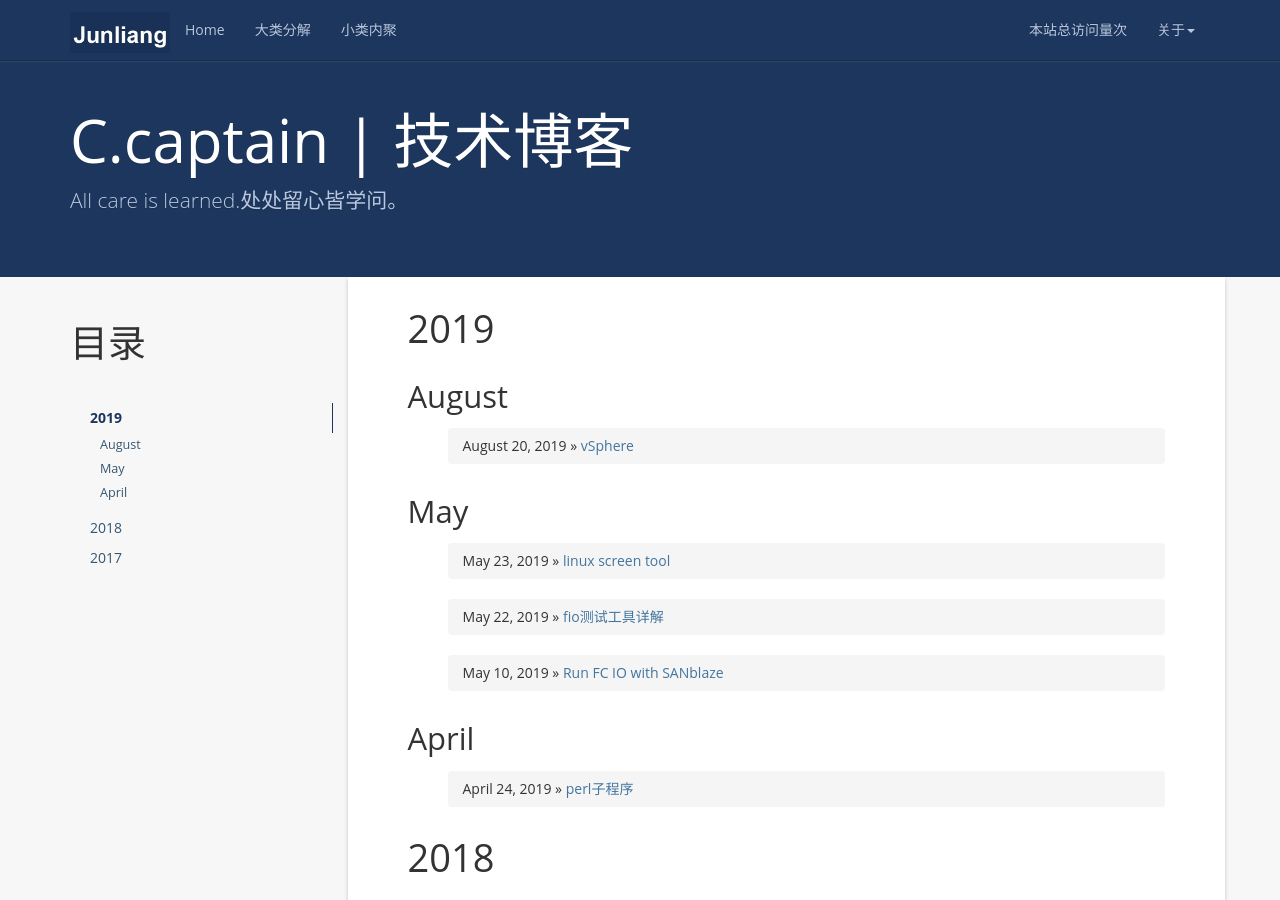
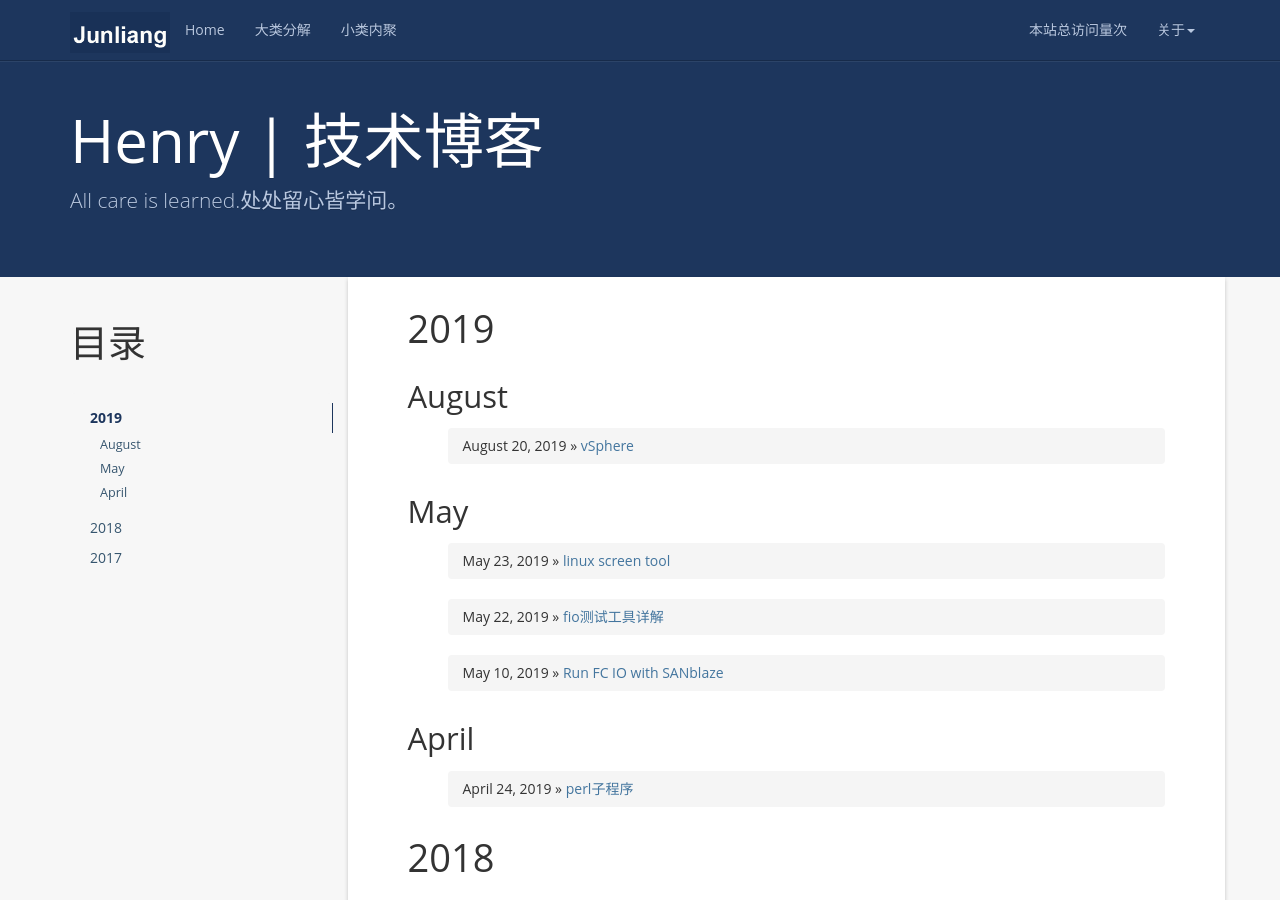
Before and after one commit to hjl21/hjl21.github.io, a Jekyll site: the page built from index.html, in a window 1280 px wide and 900 px high. Built offline with Jekyll 4.4.1, drawn with Linux system fonts in a browser that asks for light colours; nearby versions of some CDN libraries; a script that is not in the unit is left out; the list of posts is cut into pages by our own code; comment, search, counter and statistics services are not loaded.

Commit message:
rename blog title

```diff
--- a/_config.yml
+++ b/_config.yml
@@ -5,7 +5,7 @@
 # you will see them accessed via {{ site.title }}, {{ site.email }}, and so on.
 # You can create any custom variable you would like, and they will be accessible
 # in the templates via {{ site.myvariable }}.
-name: C.captain | 技术博客
+name: Henry | 技术博客
 email: junliang0706@126.com
 author: Junliang Huang
 description: All care is learned.处处留心皆学问。
```
